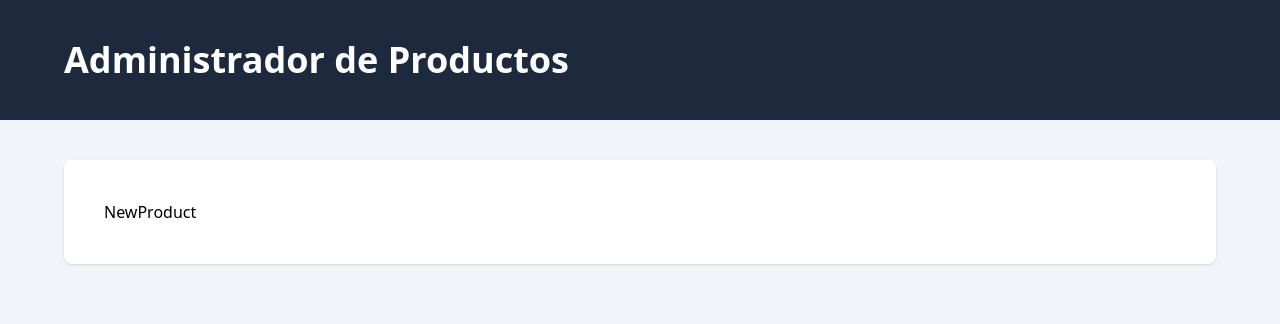
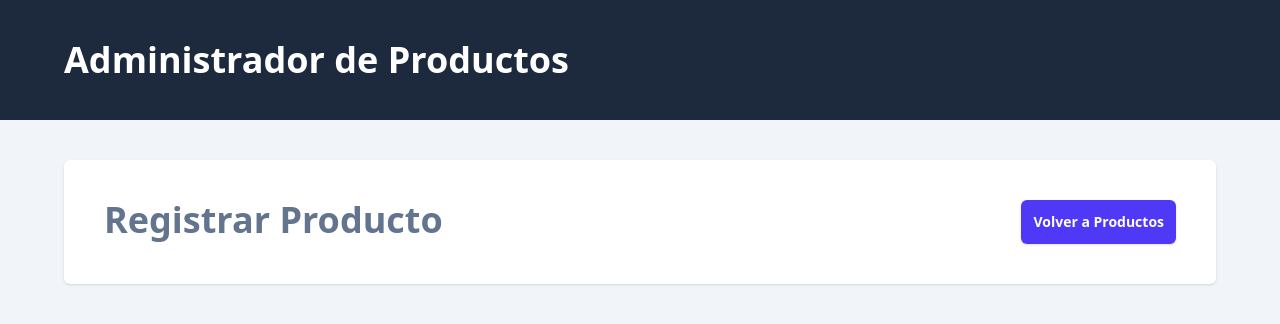
Before and after one commit to r0odr1/Administrador-de-productos, a React (Vite) app in the folder client/: page /productos/nuevo in a window 1280 px wide. Shown: the top 324 px of the page. Built offline with nearby package versions, Linux system fonts and the light colour scheme.

Commit message:
Routing entre las diferentes paginas

```diff
--- a/client/src/layout/Layout.tsx
+++ b/client/src/layout/Layout.tsx
@@ -11,7 +11,7 @@
         </div>
       </header>
 
-      <main className="mt-10 mx-auto max-w-6xl p-10 bg-white shadow rounded-lg">
+      <main className="mt-10 mx-auto max-w-6xl p-10 bg-white shadow rounded-md">
         <Outlet />
       </main>
     </>
--- a/client/src/views/NewProduct.tsx
+++ b/client/src/views/NewProduct.tsx
@@ -1,6 +1,15 @@
+import { Link } from "react-router-dom"
 
 export default function NewProduct() {
   return (
-    <div>NewProduct</div>
+    <div className="flex justify-between">
+        <h2 className="text-4xl font-black text-slate-500">Registrar Producto</h2>
+        <Link
+          to="/"
+          className="rounded-md bg-indigo-600 p-3 text-sm font-bold text-white shadow-sm hover:bg-indigo-500"
+        >
+          Volver a Productos
+        </Link>
+      </div>
   )
 }
--- a/client/src/views/Products.tsx
+++ b/client/src/views/Products.tsx
@@ -1,6 +1,18 @@
+import { Link } from "react-router-dom"
 
 export default function Products() {
   return (
-    <div>Products</div>
+    <>
+      <div className="flex justify-between">
+        <h2 className="text-4xl font-black text-slate-500">Productos</h2>
+        <Link
+          to="productos/nuevo"
+          className="rounded-md bg-indigo-600 p-3 text-sm font-bold text-white shadow-sm hover:bg-indigo-500"
+        >
+          Agregar Producto
+        </Link>
+      </div>
+
+    </>
   )
 }
```
